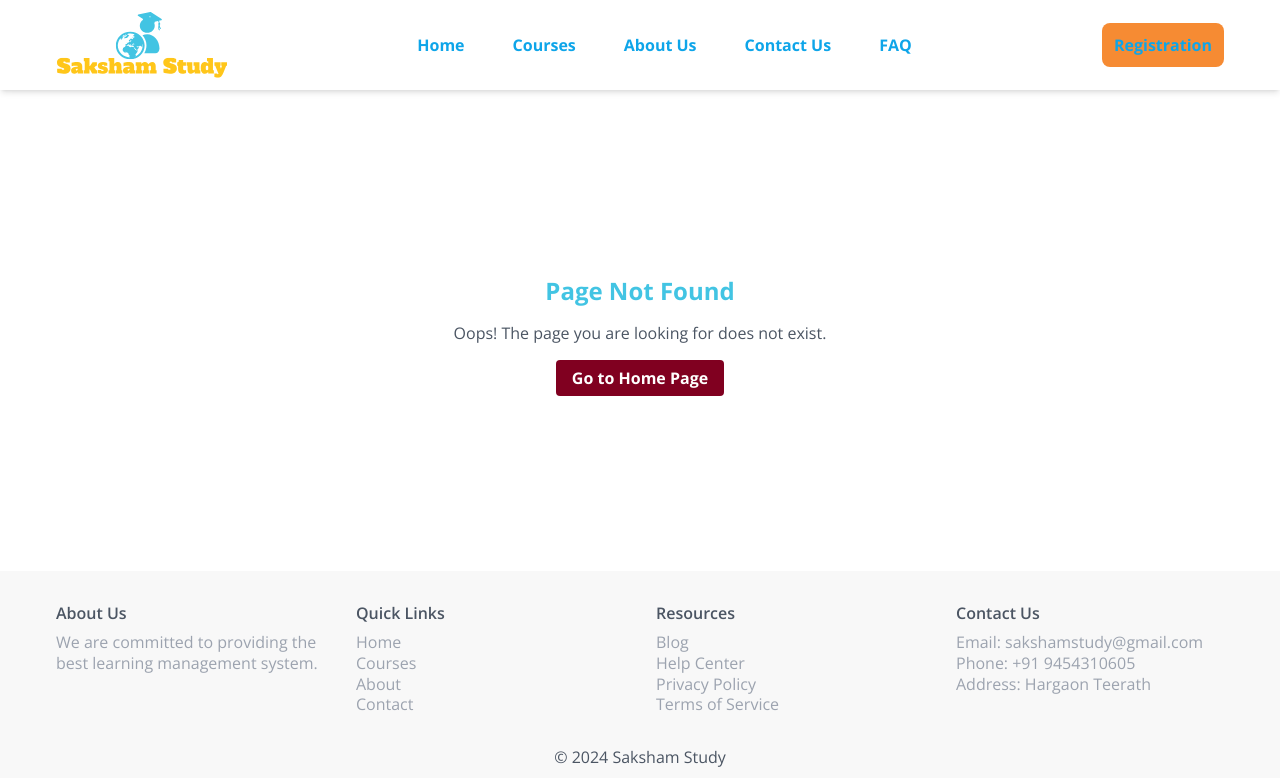
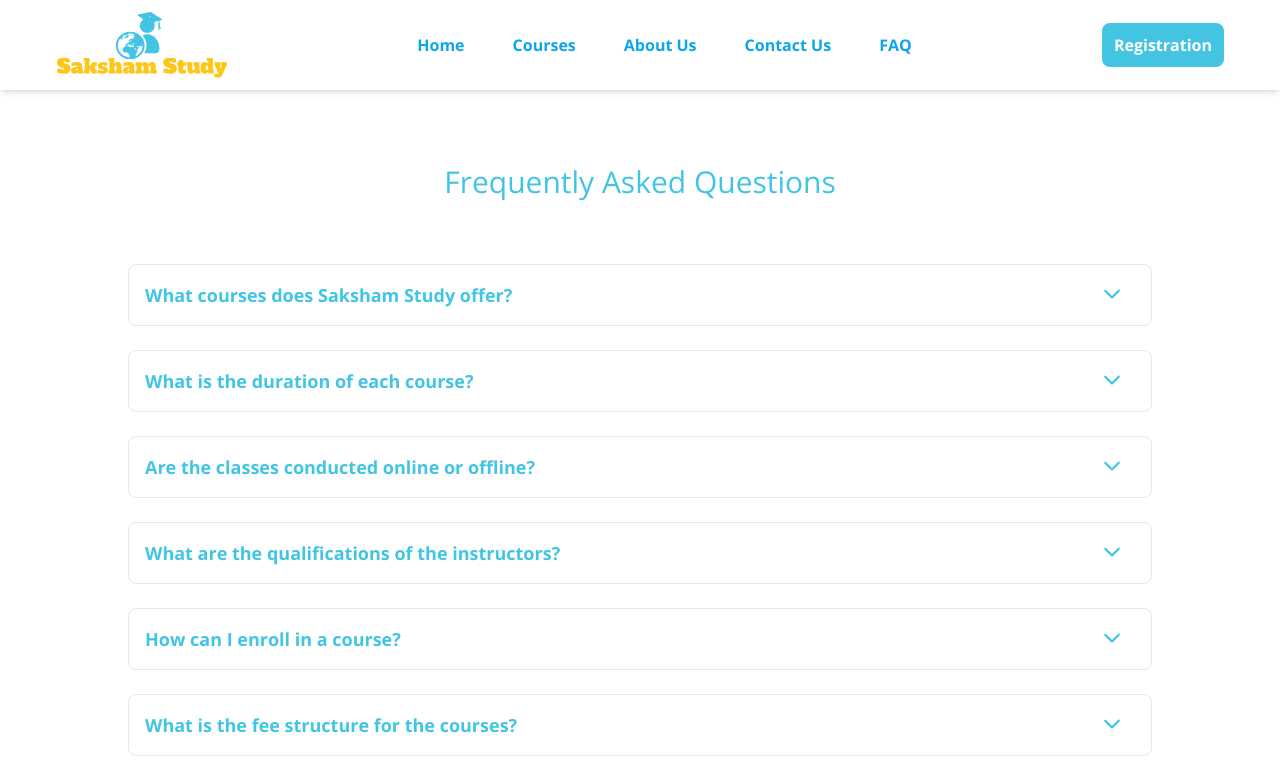
Before and after one commit to codeservier/sakshamstudy, a React (Vite) app: page /faq in a window 1280 px wide. Shown: the top 778 px of the page. Built offline with nearby package versions, Linux system fonts and the light colour scheme.

Commit message:
save changes
save changes

```diff
--- /dev/null
+++ b/src/components/FAQ/Faq.jsx
@@ -0,0 +1,27 @@
+import React from "react";
+import { FontAwesomeIcon } from '@fortawesome/react-fontawesome';
+import { faChevronDown, faChevronUp } from '@fortawesome/free-solid-svg-icons';
+
+const Faq = ({ faq, index, toggleFAQ }) => {
+  return (
+    <div
+      className={`w-4/5 mx-auto mb-6 p-4 border rounded-lg  cursor-pointer ${faq.open ? "open" : ""}`}
+      key={index}
+      onClick={() => toggleFAQ(index)}
+    >
+      <div className="relative text-lg pr-20 transition-all duration-400 ease-in-out  font-bold">
+        {faq.question}
+        <span className="absolute top-1/2 right-0 transform -translate-y-1/2 w-8 h-8 transition-all
+        duration-200 ease-in-out">
+          <FontAwesomeIcon icon={faq.open ? faChevronUp : faChevronDown} />
+        </span>
+      </div>
+      <div className={`transition-all duration-200 ease-in-out overflow-hidden
+         ${faq.open ? "opacity-100 max-h-1000 mb-4" : "opacity-0 max-h-0"}`}>
+        {faq.answer}
+      </div>
+    </div>
+  );
+};
+
+export default Faq;
--- a/src/components/Layout/Header.jsx
+++ b/src/components/Layout/Header.jsx
@@ -28,7 +28,7 @@ const Header = () => {
           <Link to="/mylearning" className="hover:text-gray-300">Courses</Link>
           <Link to="/about" className="hover:text-gray-300">About Us</Link>
           <Link to="/new-contact" className="hover:text-gray-300">Contact Us</Link>
-          <Link to="/new-contact" className="hover:text-gray-300">FAQ</Link>
+          <Link to="/faq" className="hover:text-gray-300">FAQ</Link>
           {/* Uncomment if needed */}
           {/* <Link to="/wishlist" className="hover:text-gray-300">
             <FaRegHeart className="w-6 h-6 cursor-pointer hover:text-gray-300" />
@@ -47,10 +47,10 @@ const Header = () => {
           </button>
         </div>
 
-        <div className="hidden md:block bg-[#F68B33] font-bold rounded-lg p-3 text-white">
+        <div className="hidden md:block bg-[#42c4e2] font-bold rounded-lg p-3 text-white">
           <nav>
             {/* <Link to="/login" className="hover:text-gray-300">Login</Link> */}
-            <Link to="/register" className="hover:text-gray-300">Registration</Link>
+            <Link to="/register" className="hover:text-[#ffc61a] text-white">Registration</Link>
             {/* <Link to="/profile" className="hover:text-gray-300">/ Profile</Link> */}
           </nav>
         </div>
--- /dev/null
+++ b/src/pages/FaqPage.jsx
@@ -0,0 +1,96 @@
+import React, { useState } from "react";
+import Faq from "../components/FAQ/Faq.jsx";
+
+export default function FaqPage() {
+  const [faqs, setFaqs] = useState([
+    {
+      question: "What courses does Saksham Study offer?",
+      answer:
+        "Saksham Study offers a variety of courses including Mathematics, Science, English, and preparation for competitive exams.",
+      open: false,
+    },
+    {
+      question: "What is the duration of each course?",
+      answer:
+        "The duration of each course varies. Generally, our courses run for 3 to 6 months, depending on the subject and level.",
+      open: false,
+    },
+    {
+      question: "Are the classes conducted online or offline?",
+      answer:
+        "We provide both online and offline classes to accommodate different preferences and needs.",
+      open: false,
+    },
+    {
+      question: "What are the qualifications of the instructors?",
+      answer:
+        "Our instructors are highly qualified professionals with significant experience in their respective fields.",
+      open: false,
+    },
+    {
+      question: "How can I enroll in a course?",
+      answer:
+        "You can enroll in a course by visiting our website and filling out the registration form or by contacting our office directly.",
+      open: false,
+    },
+    {
+      question: "What is the fee structure for the courses?",
+      answer:
+        "The fee structure varies depending on the course. For detailed information, please visit our website or contact us.",
+      open: false,
+    },
+    {
+      question: "Are there any discounts available?",
+      answer:
+        "Yes, we offer discounts for early registrations and group enrollments. Please check our website or contact us for more details.",
+      open: false,
+    },
+    {
+      question: "What materials are provided with the course?",
+      answer:
+        "We provide all necessary study materials, including textbooks, worksheets, and access to online resources.",
+      open: false,
+    },
+    {
+      question: "Can I get a refund if I am not satisfied with the course?",
+      answer:
+        "We offer a refund policy within the first two weeks of the course if you are not satisfied. Please refer to our refund policy on our website for more details.",
+      open: false,
+    },
+    {
+      question: "How can I contact support for any issues or queries?",
+      answer:
+        "You can contact our support team via email, phone, or through the contact form on our website. We are here to assist you.",
+      open: false,
+    },
+  ]);
+
+  const toggleFAQ = (index) => {
+    setFaqs(
+      faqs.map((faq, i) => {
+        if (i === index) {
+          faq.open = !faq.open;
+        } else {
+          faq.open = false;
+        }
+
+        return faq;
+      })
+    );
+  };
+
+  return (
+    <>
+      <div className="text-center p-8">
+        <h1 className="text-3xl font-extra-heavy mb-8 pt-8">
+          Frequently Asked Questions
+        </h1>
+      </div>
+      <div className="faqs">
+        {faqs.map((faq, index) => (
+          <Faq faq={faq} index={index} key={index} toggleFAQ={toggleFAQ} />
+        ))}
+      </div>
+    </>
+  );
+}
--- a/src/pages/routes/AppRoutes.jsx
+++ b/src/pages/routes/AppRoutes.jsx
@@ -1,40 +1,32 @@
-import React from 'react';
-import { BrowserRouter, Route, Routes } from 'react-router-dom';
+import React from "react";
+import { BrowserRouter, Route, Routes } from "react-router-dom";
 
-import TermCondition from '../TermCondition';
-import AboutPage from '../AboutPage';
-import ContactPage from '../ContactPage';
-import SearchPage from '../SearchPage';
-import MyLearning from '../MyLearning';
-import PageNotFound from '../PageNotFound';
-import RegistrationPage from '../RegistrationPage';
-import { HomePage } from '../HomePage';
-import Login from '../Login';
-import CourseDetailPage from '../CourseDetailPage';
-import LecturePage from '../LecturePage';
-import Myprofile from '../../components/profile/Myprofile';
-import Subscription from '../../components/profile/Subscription';
-import PaymentMethod from '../../components/profile/PaymentMethod';
-import PublicProfile from '../../components/profile/PublicProfile';
-import Wishlisttab from '../../components/wishlisttab/Wishlisttab';
-import CartPage from '../CartPage';
-import Checkout from './Checkout';
-import NewContact from '../NewContact';
-import PaymentPage from '../../components/PaymentPage';
-import AdminDashboard from '../../Admin/dashboard/AdminDashboard';
-import Dashboard from '../../Admin/pages/Dashboard';
-import AdLayout from '../../Admin/components/shared/AdLayout';
-import Product from '../../Admin/pages/Branches';
-import Layout from '../../components/Layout/Layout';
-
-
+import AboutPage from "../AboutPage";
+import SearchPage from "../SearchPage";
+import MyLearning from "../MyLearning";
+import PageNotFound from "../PageNotFound";
+import RegistrationPage from "../RegistrationPage";
+import { HomePage } from "../HomePage";
+import Layout from "../../components/Layout/Layout";
+import Login from "../Login";
+import CourseDetailPage from "../CourseDetailPage";
+import LecturePage from "../LecturePage";
+import Myprofile from "../../components/profile/Myprofile";
+import Subscription from "../../components/profile/Subscription";
+import PaymentMethod from "../../components/profile/PaymentMethod";
+import PublicProfile from "../../components/profile/PublicProfile";
+import Wishlisttab from "../../components/wishlisttab/Wishlisttab";
+// import AdminPanel from "../../Admin";
+import CartPage from "../CartPage";
+import Checkout from "./Checkout";
+import NewContact from "../NewContact";
+import FaqPage from "../FaqPage";
 
 const AppRoutes = () => {
   return (
     <BrowserRouter>
-      <Routes>
-        {/* Main routes with MainLayout */}
-        <Route element={<Layout/>}>
+      <Layout>
+        <Routes>
           <Route path="/" element={<HomePage />} />
           <Route path="/wishlist" element={<Wishlisttab />} />
           <Route path="/about" element={<AboutPage />} />
@@ -51,17 +43,11 @@ const AppRoutes = () => {
           <Route path="/lecture" element={<LecturePage />} />
           <Route path="/cart" element={<CartPage />} />
           <Route path="/checkout" element={<Checkout />} />
-          <Route path="/terms-and-conditions" element={<TermCondition />} />
-          <Route path="/payment" element={<PaymentPage />} />
+          <Route path="/faq" element={<FaqPage />} /> {/* Ensure this path is correct */}
           <Route path="*" element={<PageNotFound />} />
-        </Route>
-
-        {/* Admin routes with AdminLayout */}
-        <Route element={<AdLayout />}>
-          <Route path="/admin" element={<Dashboard />} />
-          <Route path="/branches" element={<Product />} />
-        </Route>
-      </Routes>
+          {/* <Route path="/admin" element={<AdminPanel />} /> */}
+        </Routes>
+      </Layout>
     </BrowserRouter>
   );
 };
```
Also changed, not shown: src/pages/RegistrationPage.jsx (+25 -28 lines).
